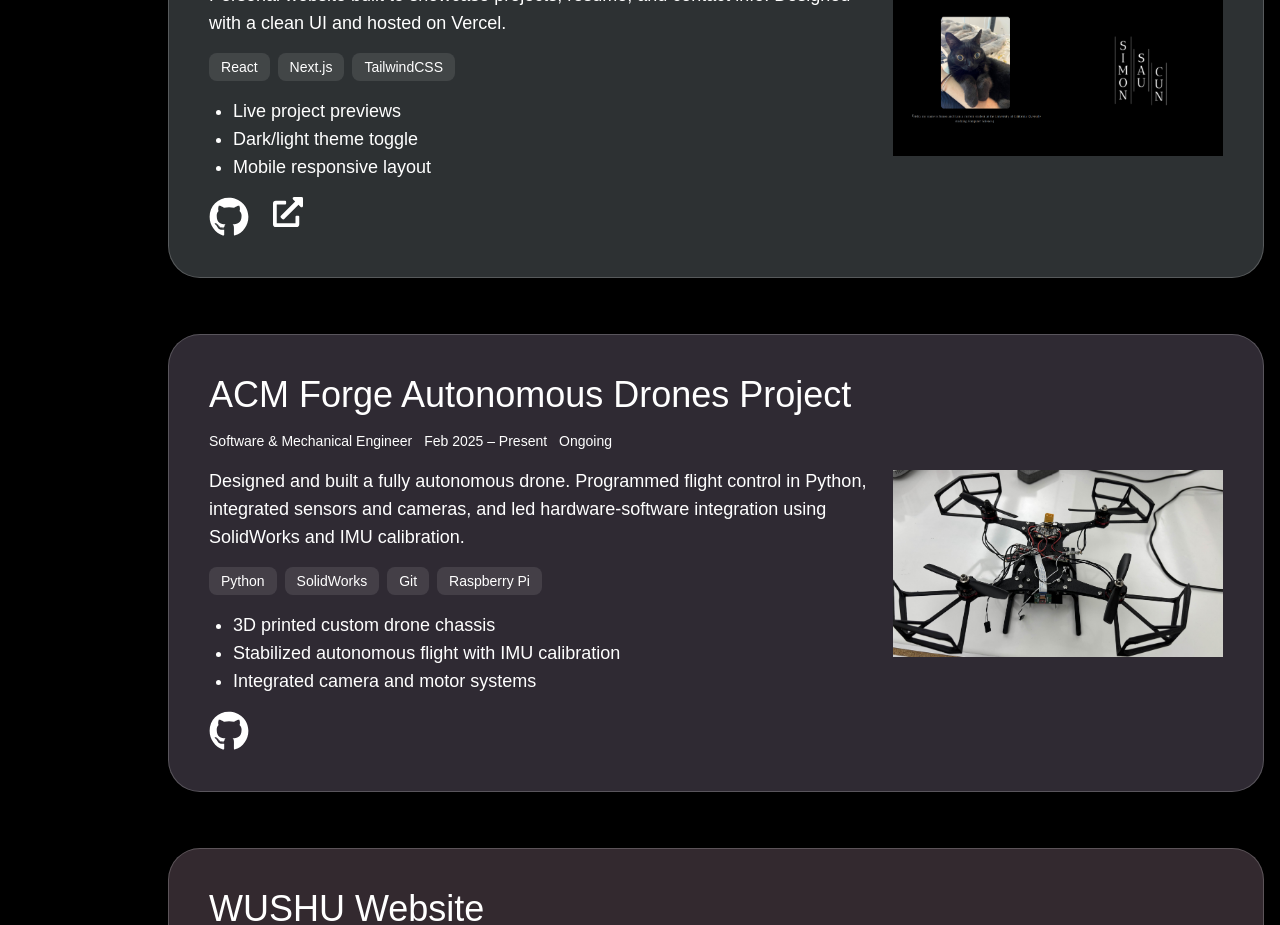
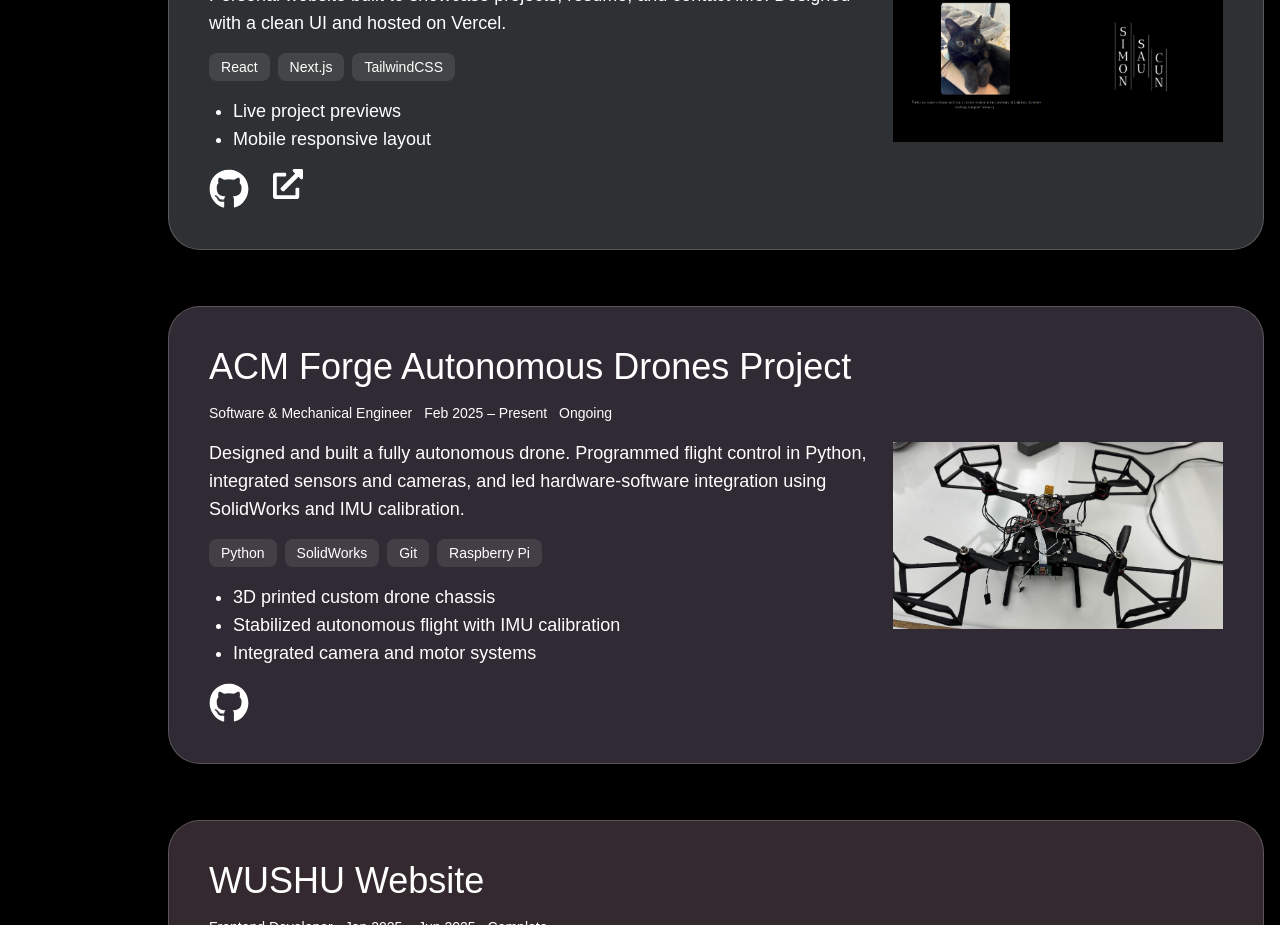
Before and after one commit to Simon-Cun/Portfolio, a Next.js app: page / in a window 1280 px wide. Shown: the part 2500-3425 px from the top of the page. Built offline with nearby package versions, Linux system fonts and the light colour scheme; a web font is replaced by a local one.

Commit message:
removed something

```diff
--- a/src/data/projects.ts
+++ b/src/data/projects.ts
@@ -67,7 +67,6 @@ export const ProjectData: Project[] = [
     },
     features: [
       "Live project previews",
-      "Dark/light theme toggle",
       "Mobile responsive layout",
     ],
     role: "Full Stack Developer",
```
